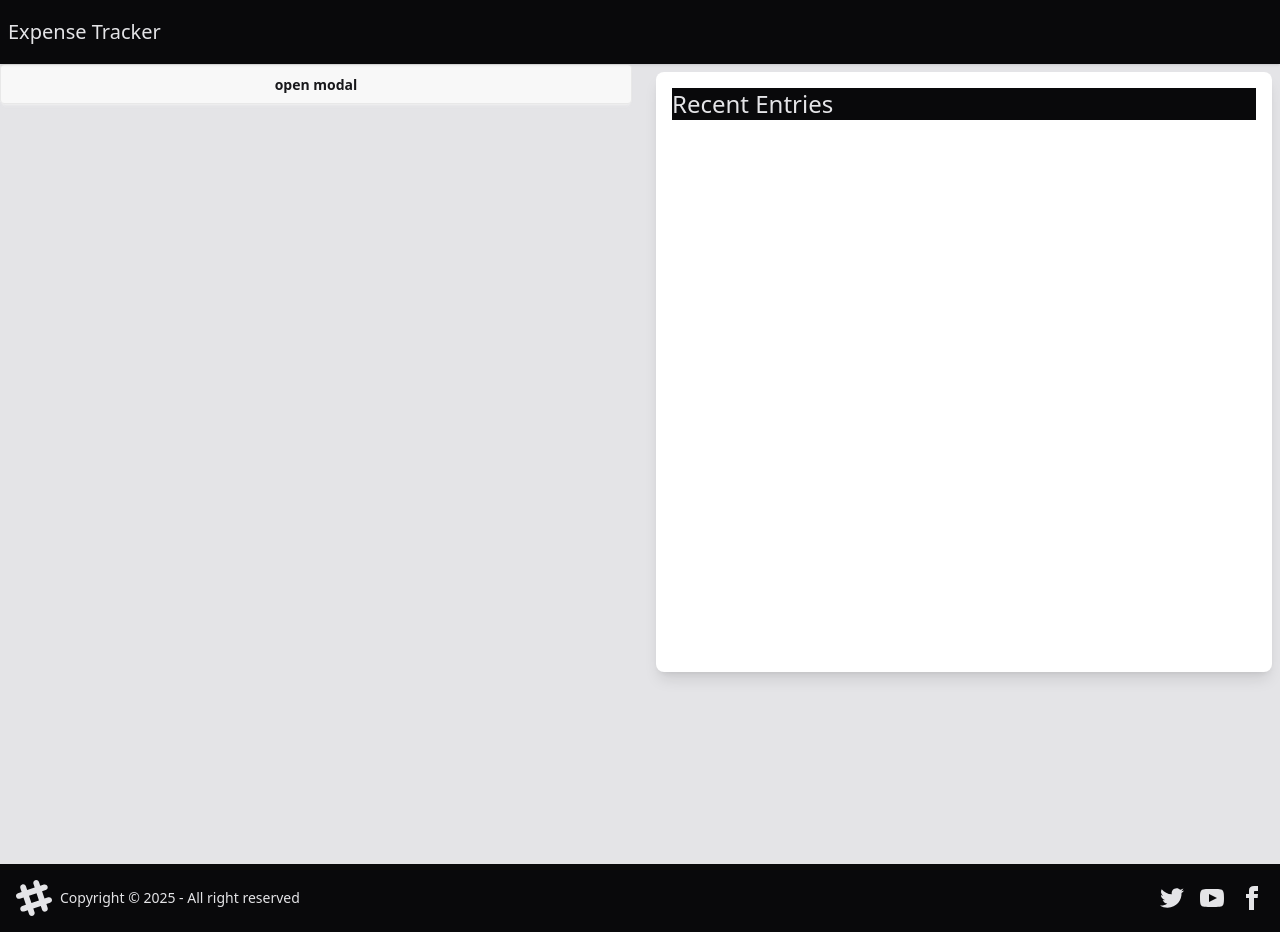
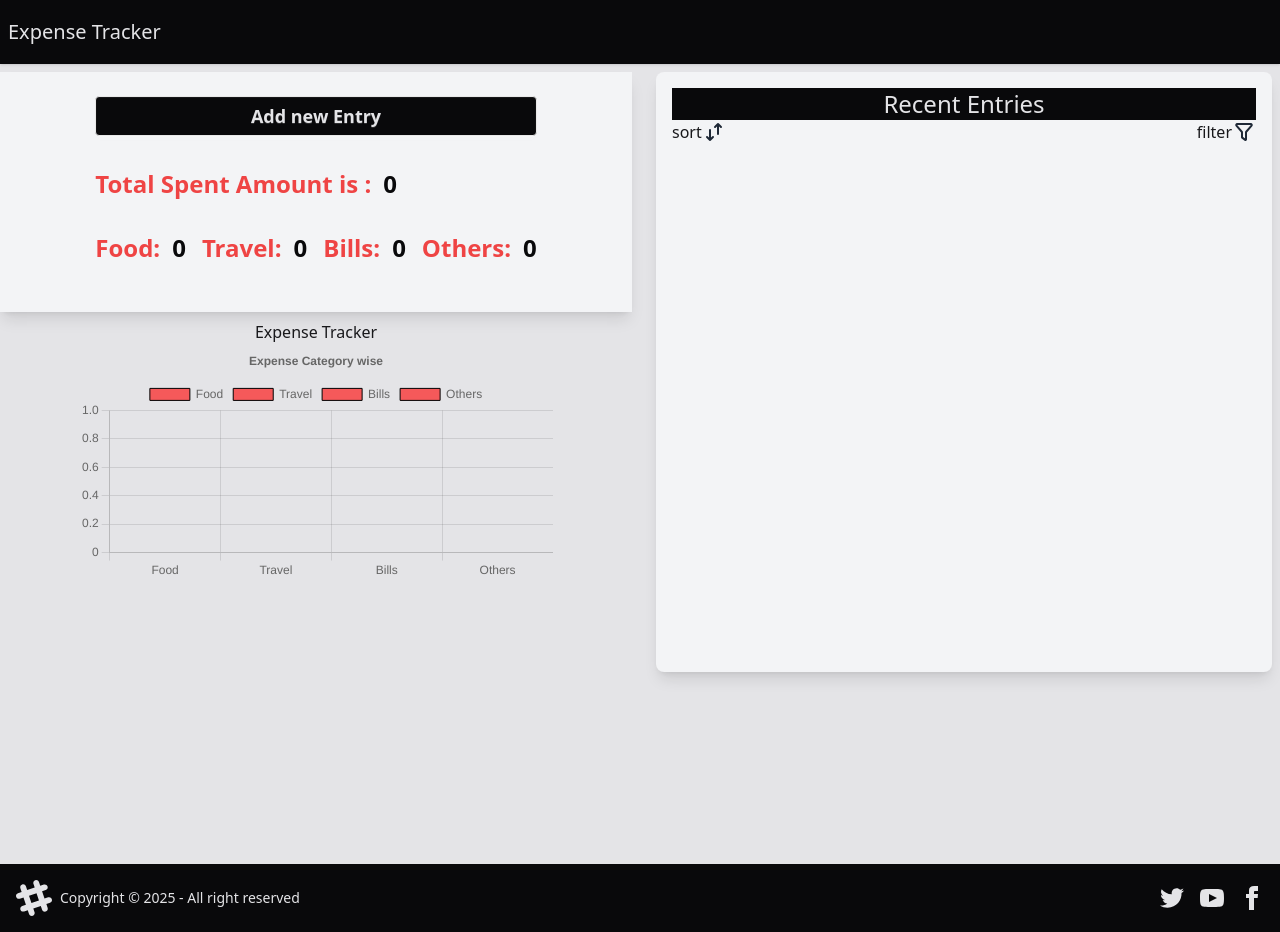
Before and after one commit to Vengat-P/smart-expense-tracker, a React (Vite) app: page / in a window 1280 px wide. Built offline with nearby package versions, Linux system fonts and the light colour scheme.

Commit message:
chart setup only and category states completed

```diff
--- a/src/App.jsx
+++ b/src/App.jsx
@@ -8,7 +8,9 @@ import PageNotFound from './Pages/PageNotFound';
 
 const App = () => {
 const { data } = useContext(userContext);
-useEffect(()=>{},[data])
+useEffect(()=>{
+
+},[data])
   return (
     <>
       <div>
--- /dev/null
+++ b/src/Components/BarChart.jsx
@@ -0,0 +1,128 @@
+import React, { useContext, useEffect, useState } from "react";
+import { Bar } from "react-chartjs-2";
+import {
+  Chart as ChartJS,
+  CategoryScale,
+  LinearScale,
+  BarElement,
+  Title,
+  Tooltip,
+  Legend,
+  plugins,
+} from "chart.js";
+import { userContext } from "../Context/userContext";
+
+ChartJS.register(
+  CategoryScale,
+  LinearScale,
+  BarElement,
+  Title,
+  Tooltip,
+  Legend
+);
+const BarChart = () => {
+  const {data, setData, formData, setFormData, food, bills, travel, others} = useContext(userContext)
+   const [chartData, setChartData] = useState({
+      labels: [],
+      datasets: [
+        {
+          label: "Food ",
+          data: [],
+          backgroundColor: [],
+          borderColor: "rgba(0, 0, 0, 1)",
+          borderWidth: 1,
+        },
+        {
+          label: "Travel",
+          data: [],
+          backgroundColor: [],
+          borderColor: "rgba(0, 0, 0, 1)",
+          borderWidth: 1,
+        },
+        {
+          label: "Bills",
+          data: [],
+          backgroundColor: [],
+          borderColor: "rgba(0, 0, 0, 1)",
+          borderWidth: 1,
+        },
+        {
+          label: "Others",
+          data: [],
+          backgroundColor: [],
+          borderColor: "rgba(0, 0, 0, 1)",
+          borderWidth: 1,
+        },
+      ],
+    });
+    useEffect(()=>{
+       const fetchChart = async () => {
+    setChartData({
+      labels: ["Food", "Travel", "Bills", "Others"],
+      datasets: [
+        {
+          label: "Food",
+          data: food.reduce((sum, item) => {
+            return sum + parseInt(`${item.amount}`);
+          }, 0),
+          backgroundColor: ["rgba(255, 0, 0, 0.61)"],
+          borderColor: "rgba(0, 0, 0, 1)",
+          borderWidth: 1,
+        },
+        {
+          label: "Travel",
+          data: travel.reduce((sum, item) => {
+            return sum + parseInt(`${item.amount}`);
+          }, 0),
+          backgroundColor: ["rgba(255, 0, 0, 0.61)"],
+          borderColor: "rgba(0, 0, 0, 1)",
+          borderWidth: 1,
+        },
+        {
+          label: "Bills",
+          data: bills.reduce((sum, item) => {
+            return sum + parseInt(`${item.amount}`);
+          }, 0),
+          backgroundColor: ["rgba(255, 0, 0, 0.61)"],
+          borderColor: "rgba(0, 0, 0, 1)",
+          borderWidth: 1,
+        },
+        {
+          label: "Others",
+          data: others.reduce((sum, item) => {
+            return sum + parseInt(`${item.amount}`);
+          }, 0),
+          backgroundColor: ["rgba(255, 0, 0, 0.61)"],
+          borderColor: "rgba(0, 0, 0, 1)",
+          borderWidth: 1,
+        },
+      ],
+    });
+  };
+  fetchChart()
+    },[data])
+
+  return (
+    <div>
+      <h2 style={{ textAlign: "center" }}>Expense Tracker</h2>
+      <Bar
+        data={chartData}
+        options={{
+          plugins: {
+            title: {
+              display: true,
+              text: "Expense Category wise",
+            },
+            legend: {
+              display: true,
+              position: "top",
+            },
+          },
+          responsive: true,
+        }}
+      />
+    </div>
+  );
+};
+
+export default BarChart;
--- a/src/Context/userContext.jsx
+++ b/src/Context/userContext.jsx
@@ -1,27 +1,67 @@
-import React, { createContext, useEffect, useState } from 'react';
+import React, { createContext, useEffect, useState } from "react";
 
 export const userContext = createContext();
-const UserProvider = ({children}) => {
-    const [data,setData]= useState(()=>{
-        const storedData = localStorage.getItem("data")
-        return storedData ? JSON.parse(storedData) : []
+const UserProvider = ({ children }) => {
+  const [data, setData] = useState(() => {
+    const storedData = localStorage.getItem("data");
+    return storedData ? JSON.parse(storedData) : [];
+  });
+  const [formData, setFormData] = useState({
+    detail: "",
+    amount: "",
+    category: "",
+    date: "",
+    note: "",
+  });
+  const [food, setFood] = useState([]);
+  const [travel, setTravel] = useState([]);
+  const [bills, setBills] = useState([]);
+  const [others, setOthers] = useState([]);
+
+  useEffect(() => {
+    const foodFilter = data.filter((item) => {
+      if (item.category === "food") {
+        return item;
+      }
     });
-    const [formData,setFormData] = useState({
-        detail:"",
-        amount: "",
-        category:"",
-        date:"",
-        note:"",
-        })
-    useEffect(()=>{
+    const travelFilter = data.filter((item) => {
+      if (item.category === "travel") {
+        return item;
+      }
+    });
+    const billsFilter = data.filter((item) => {
+      if (item.category === "bills") {
+        return item;
+      }
+    });
+    const othersFilter = data.filter((item) => {
+      if (item.category === "others") {
+        return item;
+      }
+    });
+    setFood(foodFilter);
+    setBills(billsFilter);
+    setTravel(travelFilter);
+    setOthers(othersFilter);
+  }, [data]);
 
-    },[data])
 
-    return (
-        <userContext.Provider value={{data,setData,formData,setFormData}}>
-            {children}
-        </userContext.Provider>
-    );
+  return (
+    <userContext.Provider
+      value={{
+        data,
+        setData,
+        formData,
+        setFormData,
+        food,
+        bills,
+        travel,
+        others,
+      }}
+    >
+      {children}
+    </userContext.Provider>
+  );
 };
 
 export default UserProvider;
--- a/src/Pages/Home.jsx
+++ b/src/Pages/Home.jsx
@@ -1,17 +1,21 @@
 import React, { useContext, useEffect, useState } from "react";
 import { userContext } from "../Context/userContext";
+import BarChart from "../Components/BarChart";
 
 const Home = () => {
-  const { data, setData, formData, setFormData } = useContext(userContext);
-  const [status, setStatus] = useState(true);
-  useEffect(() => {}, [data, status]);
+  const { data, setData, formData, setFormData, food, bills, travel, others } =
+    useContext(userContext);
+  useEffect(() => {
+
+  }, [data]);
   const handleSubmit = async (e) => {
     document.getElementById("my_modal_1").close();
     e.preventDefault();
-    console.log(formData);
-    setFormData(() => {
     data.push(formData);
     localStorage.setItem("data", JSON.stringify(data));
+    setData(() => {
+      const storedData = localStorage.getItem("data");
+      return storedData ? JSON.parse(storedData) : [];
     });
     setFormData({
       detail: "",
@@ -21,7 +25,6 @@ const Home = () => {
       note: "",
     });
 
-    console.log(data);
   };
   const handleDelete = (key) => {
     data.splice(key, 1);
@@ -31,16 +34,71 @@ const Home = () => {
       return storedData ? JSON.parse(storedData) : [];
     });
   };
+
+  // console.log(food);
+  // console.log(travel);
+  // console.log(bills);
+  // console.log(others);
+
   return (
     <>
-      <div className=" container md:h-screen bg-neutral-content grid md:grid-cols-2 gap-4 overflow-hidden ">
+      <div className=" md:h-screen bg-neutral-content grid md:grid-cols-2 gap-4 overflow-hidden ">
         {/* Open the modal using document.getElementById('ID').showModal() method */}
+        <div>
+        <div className="w-full md:h-80 lg:h-60 p-4 m-2 grid border-0 shadow-lg bg-gray-100 justify-center mx-auto ">
           <button
-          className="btn"
+            className="btn mt-2 w-auto bg-neutral text-neutral-content text-lg"
             onClick={() => document.getElementById("my_modal_1").showModal()}
           >
-          open modal
+            Add new Entry
           </button>
+          <h1 className="sm:text-xl md:text-2xl font-bold text-red-500">
+            Total Spent Amount is :
+            <span className="text-neutral ml-3">
+              {data.reduce((sum, item) => {
+                return sum + parseInt(`${item.amount}`);
+              }, 0)}
+            </span>
+          </h1>
+          <div className="sm:grid lg:flex gap-4 justify-between">
+            <h1 className="text-2xl font-bold text-red-500">
+              Food:
+              <span className="text-neutral ml-3">
+                {food.reduce((sum, item) => {
+                  return sum + parseInt(`${item.amount}`);
+                }, 0)}
+              </span>
+            </h1>
+            <h1 className="sm:text-xl md:text-2xl font-bold text-red-500">
+              Travel:
+              <span className="text-neutral ml-3">
+                {travel.reduce((sum, item) => {
+                  return sum + parseInt(`${item.amount}`);
+                }, 0)}
+              </span>
+            </h1>
+            <h1 className="sm:text-xl md:text-2xl font-bold text-red-500">
+              Bills:
+              <span className="text-neutral ml-3">
+                {bills.reduce((sum, item) => {
+                  return sum + parseInt(`${item.amount}`);
+                }, 0)}
+              </span>
+            </h1>
+            <h1 className="sm:text-xl md:text-2xl font-bold text-red-500">
+              Others:
+              <span className="text-neutral ml-3">
+                {others.reduce((sum, item) => {
+                  return sum + parseInt(`${item.amount}`);
+                }, 0)}
+              </span>
+            </h1>
+          </div>
+        </div>
+        <div className="sm:w-full  md:w-3/4  mx-auto ">
+          <BarChart/>
+        </div>
+        </div>
         <dialog id="my_modal_1" className="modal">
           <div className="modal-box">
             <div className="modal-action">
@@ -120,16 +178,57 @@ const Home = () => {
             </div>
           </div>
         </dialog>
-        <div className="md:h-3/4 border-0 m-2 bg-white rounded-lg shadow-lg p-4">
-          <h1 className="text-2xl bg-neutral text-neutral-content text-bold">
+        <div className="md:h-3/4 border-0 m-2  bg-gray-100 rounded-lg shadow-lg p-4">
+          <h1 className="text-2xl bg-neutral text-neutral-content text-center text-bold">
             Recent Entries
           </h1>
-          <div className="grid md:grid-cols-2 gap-3 p-3 justify-center md:h-3/4 overflow-y-scroll ">
+          <div className=" flex justify-between">
+            <button className="flex cursor-pointer">
+              <span>sort</span>
+              <svg
+                className="w-6 h-6 text-gray-800 dark:text-white"
+                aria-hidden="true"
+                xmlns="http://www.w3.org/2000/svg"
+                width={24}
+                height={24}
+                fill="none"
+                viewBox="0 0 24 24"
+              >
+                <path
+                  stroke="currentColor"
+                  strokeLinecap="round"
+                  strokeLinejoin="round"
+                  strokeWidth={2}
+                  d="M8 20V10m0 10-3-3m3 3 3-3m5-13v10m0-10 3 3m-3-3-3 3"
+                />
+              </svg>
+            </button>
+            <button className="flex cursor-pointer">
+              <span>filter</span>
+              <svg
+                className="w-6 h-6 text-gray-800 dark:text-white"
+                aria-hidden="true"
+                xmlns="http://www.w3.org/2000/svg"
+                width={24}
+                height={24}
+                fill="none"
+                viewBox="0 0 24 24"
+              >
+                <path
+                  stroke="currentColor"
+                  strokeLinecap="round"
+                  strokeWidth={2}
+                  d="M18.796 4H5.204a1 1 0 0 0-.753 1.659l5.302 6.058a1 1 0 0 1 .247.659v4.874a.5.5 0 0 0 .2.4l3 2.25a.5.5 0 0 0 .8-.4v-7.124a1 1 0 0 1 .247-.659l5.302-6.059c.566-.646.106-1.658-.753-1.658Z"
+                />
+              </svg>
+            </button>
+          </div>
+          <div className="grid md:grid-cols-2 gap-3 p-6 justify-center md:h-3/4  mb-3  overflow-y-scroll ">
             {data.map((item, index) => {
               return (
                 <div
                   key={index}
-                  className="max-w-sm p-6 grid gap-3 bg-white border border-gray-200 rounded-lg shadow-sm"
+                  className="max-w-sm p-6 grid gap-2 bg-white border border-gray-200 rounded-lg shadow-sm"
                 >
                   <h2 className=" text-lg">
                     Detail:{" "}
@@ -163,7 +262,7 @@ const Home = () => {
                   </h2>
                   <button
                     type="button"
-                    className=" btn p-3 flex  w-auto text-white cursor-pointer rounded-lg bg-red-600"
+                    className=" btn p-3 flex  w-auto text-white cursor-pointer rounded-lg bg-red-500"
                     onClick={() => handleDelete(index)}
                   >
                     Delete
```
Lines whose indentation alone changed are shown as unchanged.
